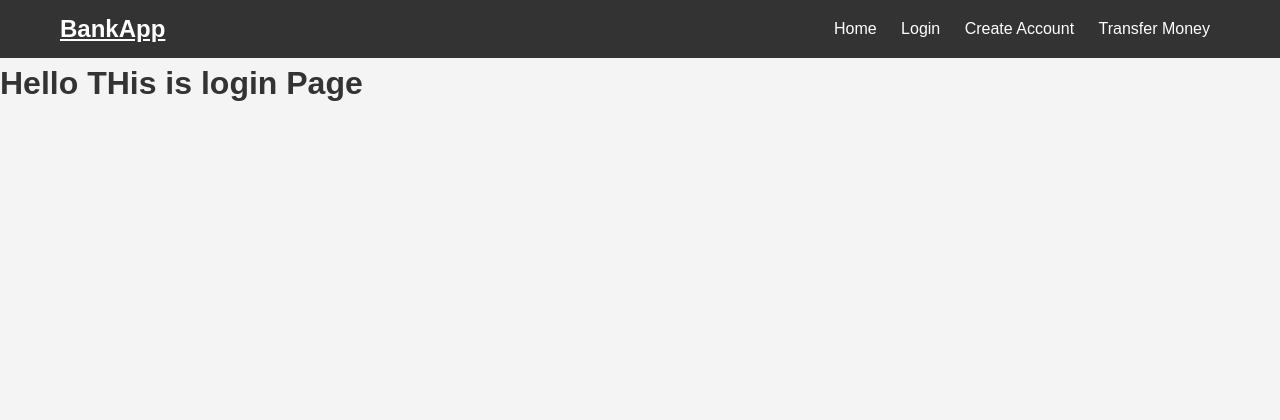
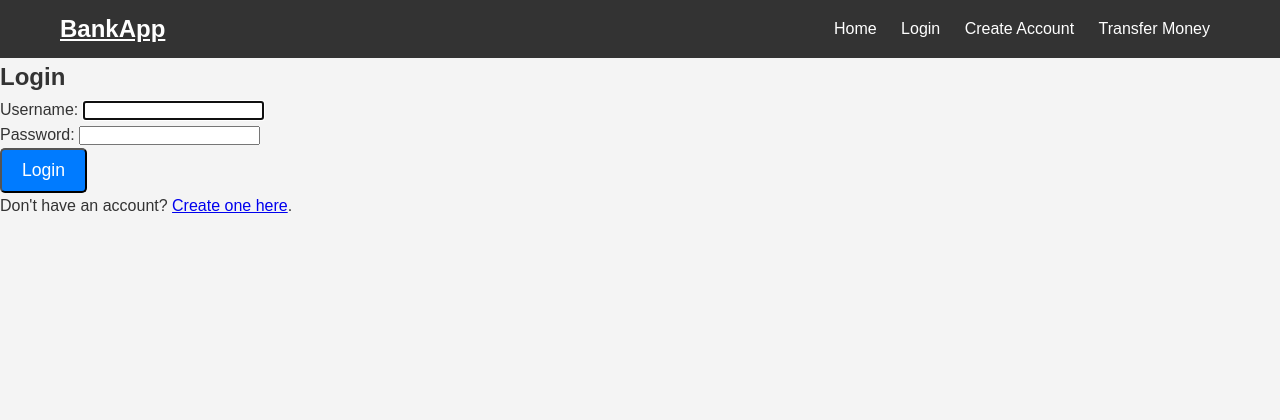
Before and after one commit to kar1mov-u/bank-web-, a Django app: page /login in a window 1280 px wide. Shown: the top 420 px of the page. Run offline with Django 5.2, Linux system fonts and the light colour scheme.

Commit message:
Working on login

```diff
--- a/main/templates/main/create_acc.html
+++ b/main/templates/main/create_acc.html
@@ -1,7 +1,9 @@
 {% extends "main/base.html" %}
 {% load static %}
 {% block title %}Create account{% endblock  %}
-{% block links %}{% endblock  %}
+{% block links %}
+<link rel="stylesheet" href="{% static 'css/create.css' %}">
+{% endblock  %}
 
 
 {%block content%}
--- /dev/null
+++ b/main/templates/main/home.html
@@ -0,0 +1 @@
+you logged in
--- a/main/templates/main/login.html
+++ b/main/templates/main/login.html
@@ -1,6 +1,22 @@
 {% extends "main/base.html" %}
-{% block title %}Login{% endblock  %}
+{% load static %}
+{% block title %}Login{% endblock %}
 
-{% block content %}<h1>Hello THis is login Page<h1>
-    {{data}}
-    {% endblock  %}
+{% block content %}
+
+{% if messages %}
+   {% for message in messages %}
+       <div class="alert alert-info">{{ message }}</div>
+   {% endfor %}
+{% endif %}
+
+<div class="container mt-5">
+    <h2>Login</h2>
+    <form method="POST">
+        {% csrf_token %}
+        {{ form}}  <!-- Render form fields -->
+        <button type="submit" class="btn btn-primary">Login</button>
+    </form>
+    <p class="mt-3">Don't have an account? <a href="{% url 'create-acc-page' %}">Create one here</a>.</p>
+</div>
+{% endblock %}
--- a/main/urls.py
+++ b/main/urls.py
@@ -2,6 +2,7 @@ from django.urls import path
 from . import views
 urlpatterns = [
     path('', views.index, name = 'main-page' ),
-    path('login',views.login, name ='login-page'),
-    path('create-account',views.create_acc,name='create-acc-page')
+    path('login',views.login_view, name ='login-page'),
+    path('create-account',views.create_acc,name='create-acc-page'),
+    path('home', views.home, name = 'home-page')
 ]
--- a/main/views.py
+++ b/main/views.py
@@ -2,20 +2,46 @@ from django.shortcuts import render,redirect
 from .forms import CreateAccountFrom
 from django.http import HttpResponseRedirect
 from django.urls import reverse
+from django.contrib.auth.models import User
+from django.contrib import messages
+from django.contrib.auth.forms import AuthenticationForm
+from django.contrib.auth import login, authenticate
 
 # Create your views here.
 def index(request):
     return render(request, 'main/index.html')
 
-def login(request):
+def home(request):
+    return render(request, 'main/home.html')
 
-    return render(request, 'main/login.html')
+def login_view(request):
+    if request.method =='POST':
+        form = AuthenticationForm(request, data = request.POST)
+        if form.is_valid():
+            username = form.cleaned_data['username']
+            password = form.cleaned_data['password']
+            user = authenticate(username=username, password=password)
+            if user is not None:
+                login(request,user)
+                messages.success(request, "Login successfull")
+                return redirect('home-page')
+            else:
+                messages.error(request, "Invalid username or password")
+    else:
+        form = AuthenticationForm()
+    return render(request, 'main/login.html', {'form':form})
+
 
 def create_acc(request):
     if request.method =='POST':
         form = CreateAccountFrom(request.POST)
         if form.is_valid():
-            #Need to retrieve data from the form.cleaned_data and create user entry in database
+            User.objects.create_user(
+                username=form.cleaned_data['username'],
+                password=form.cleaned_data['password'],
+                email = form.cleaned_data['email']
+            )
+            messages.success(request, 'Your account has been created successfully! You can now log in.')
             return redirect('login-page')
     else:
         form = CreateAccountFrom()
```
Also changed, not shown: main/static/css/create.css (added, +60 -0 lines), main/static/css/login.css (added, +22 -0 lines), db.sqlite3, main/static/css/styles.css (line endings or trailing spaces).
